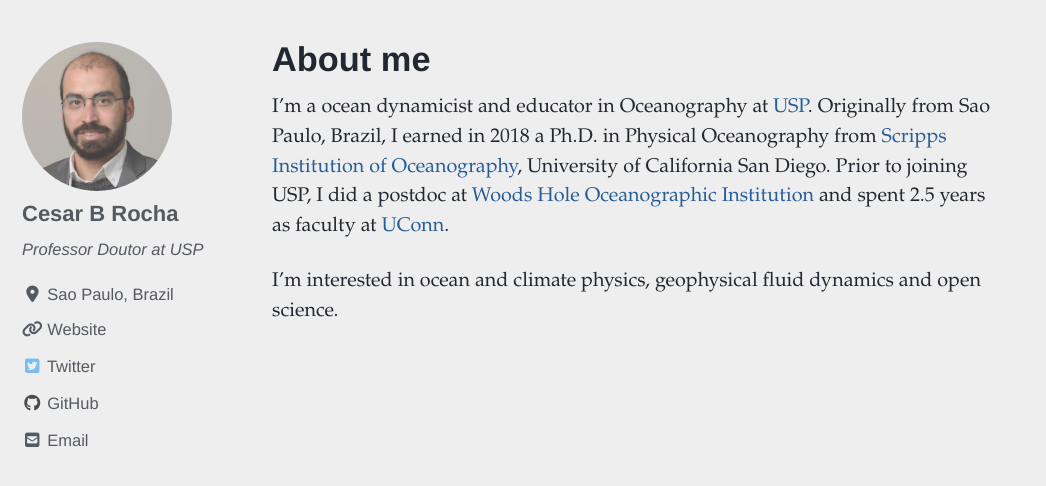
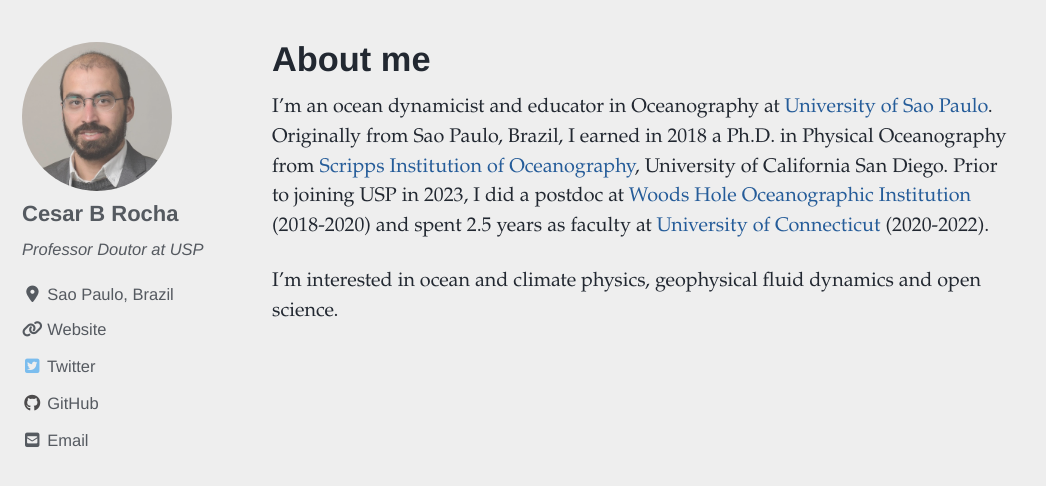
Before and after one commit to cesar-rocha/cesar-rocha.github.io, a Jekyll site: the page built from index.md, in a window 1280 px wide and 900 px high, scrolled down 921 px, cut to the strip 162-648 px from the top of the window. Shown: the whole strip, without its empty margins (0-1046 px from the left). Built offline with Jekyll 4.4.1, drawn with Linux system fonts in a browser that asks for light colours; cached includes are drawn as plain includes; nearby versions of some CDN libraries.

Commit message:
update text

```diff
--- a/index.md
+++ b/index.md
@@ -6,6 +6,6 @@
   image: /assets/images/vorticity.png
 ---
 
-I'm a ocean dynamicist and educator in Oceanography at [USP](https://www5.usp.br). Originally from Sao Paulo, Brazil, I earned in 2018 a Ph.D. in Physical Oceanography from [Scripps Institution of Oceanography](https://www.scripps.ucsd.edu">Scripps Institution of Oceanography), University of California San Diego. Prior to joining USP, I did a postdoc at [Woods Hole Oceanographic Institution](www.whoi.edu) and spent 2.5 years as faculty at [UConn](www.uconn.edu).
+I'm an ocean dynamicist and educator in Oceanography at [University of Sao Paulo](https://www5.usp.br). Originally from Sao Paulo, Brazil, I earned in 2018 a Ph.D. in Physical Oceanography from [Scripps Institution of Oceanography](https://www.scripps.ucsd.edu">Scripps Institution of Oceanography), University of California San Diego. Prior to joining USP in 2023, I did a postdoc at [Woods Hole Oceanographic Institution](www.whoi.edu) (2018-2020) and spent 2.5 years as faculty at [University of Connecticut](www.uconn.edu) (2020-2022).
 
 I'm interested in ocean and climate physics, geophysical fluid dynamics and open science.
```
